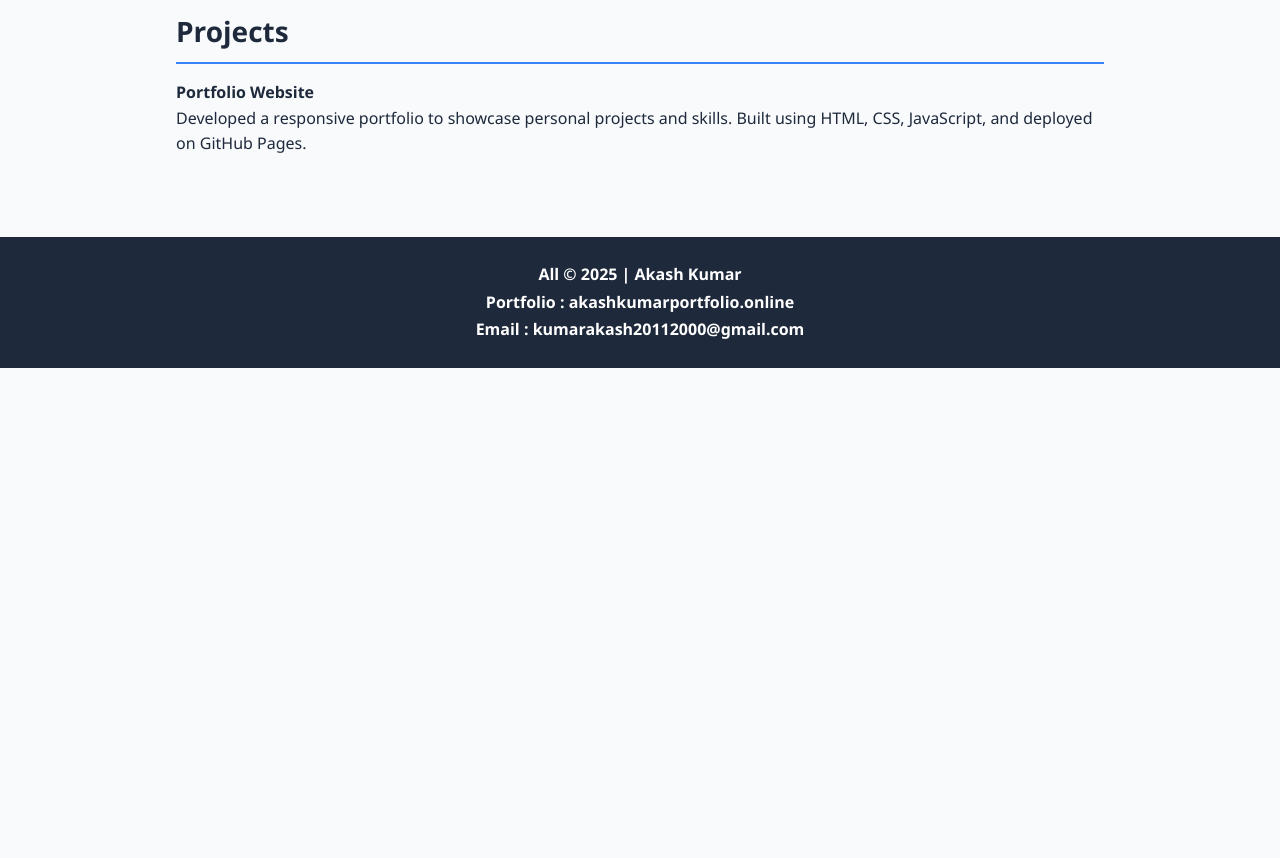
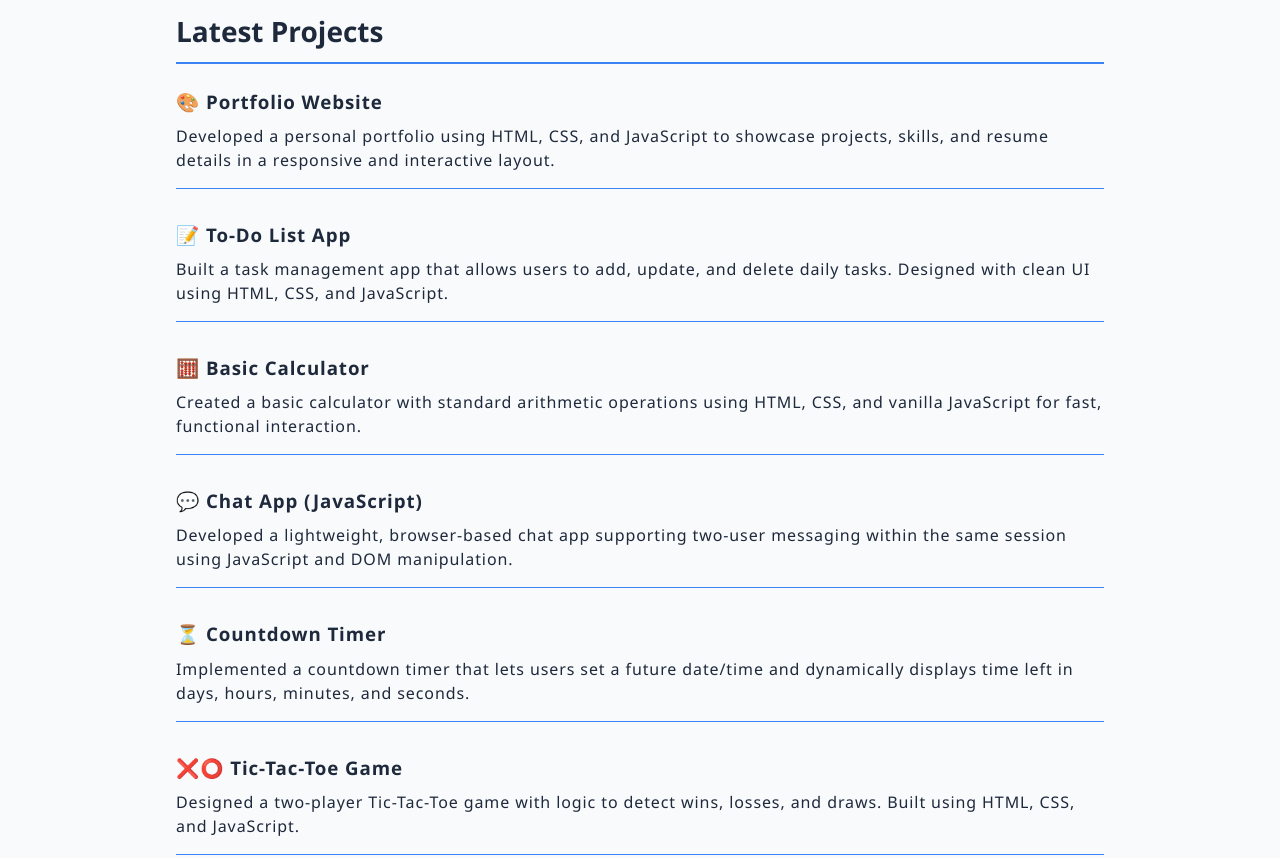
Before and after one commit to AkashKumar2011/interactiveResume, a plain HTML site: page index.html in a window 1280 px wide. Shown: the part 1260-2118 px from the top of the page. Before the commit the page ends 1628 px from the top, so only its background shows below. Drawn offline with Linux system fonts and the light colour scheme.

Commit message:
Update the code

```diff
--- a/index.html
+++ b/index.html
@@ -73,9 +73,42 @@
     </section>
 
     <section id="projects">
-      <h2>Projects</h2>
-      <p><strong>Portfolio Website</strong><br>Developed a responsive portfolio to showcase personal projects and skills. Built using HTML, CSS, JavaScript, and deployed on GitHub Pages.</p>
+      <h2>Latest Projects</h2>
+      <div class="project-list">
+
+        <div class="project-item">
+          <h3>🎨 Portfolio Website</h3>
+          <p>Developed a personal portfolio using HTML, CSS, and JavaScript to showcase projects, skills, and resume details in a responsive and interactive layout.</p>
+        </div>
+
+        <div class="project-item">
+          <h3>📝 To-Do List App</h3>
+          <p>Built a task management app that allows users to add, update, and delete daily tasks. Designed with clean UI using HTML, CSS, and JavaScript.</p>
+        </div>
+
+        <div class="project-item">
+          <h3>🧮 Basic Calculator</h3>
+          <p>Created a basic calculator with standard arithmetic operations using HTML, CSS, and vanilla JavaScript for fast, functional interaction.</p>
+        </div>
+
+        <div class="project-item">
+          <h3>💬 Chat App (JavaScript)</h3>
+          <p>Developed a lightweight, browser-based chat app supporting two-user messaging within the same session using JavaScript and DOM manipulation.</p>
+        </div>
+
+        <div class="project-item">
+          <h3>⏳ Countdown Timer</h3>
+          <p>Implemented a countdown timer that lets users set a future date/time and dynamically displays time left in days, hours, minutes, and seconds.</p>
+        </div>
+
+        <div class="project-item">
+          <h3>❌⭕ Tic-Tac-Toe Game</h3>
+          <p>Designed a two-player Tic-Tac-Toe game with logic to detect wins, losses, and draws. Built using HTML, CSS, and JavaScript.</p>
+        </div>
+
+      </div>
     </section>
+
   </main>
 
   <footer>
--- a/style.css
+++ b/style.css
@@ -67,6 +67,7 @@ nav a:hover {
 main {
   max-width: 960px;
   margin: 2rem auto;
+  margin-bottom: 0;
   padding: 0 1rem;
 }
 
@@ -121,13 +122,37 @@ h2 {
   text-align: start;
 
 }
+.project-item {
+  margin-bottom: 1.5rem;
+  padding: .5rem 0;
+  border-bottom: 1px solid var(--accent-color);
+  display: flex;
+  flex-direction: column;
+  gap: 0.5rem;
+  font-size: 1rem;
+  color: var(--text-color);
+  line-height: 1.5;
+  letter-spacing: 0.9px;
+  font-weight: 400;
+  text-align: justify;
+  text-justify: inter-word;
+  text-align: start;
+}
+.project-item p{
+  margin-bottom: 0.5rem;
+  font-size: 1rem;
+  color: var(--text-color);
+  line-height: 1.5;
+  letter-spacing: 0.9px;
+  font-weight: 400;
+}
 
 footer {
   text-align: center;
   background: var(--primary-color);
   color: var(--white);
   padding: 1.5rem 1rem;
-  margin-top: 3rem;
+  margin-top: 0rem;
   font-size: 0.9rem;
 }
 footer p {
```
Also changed, not shown: 1 other file.
